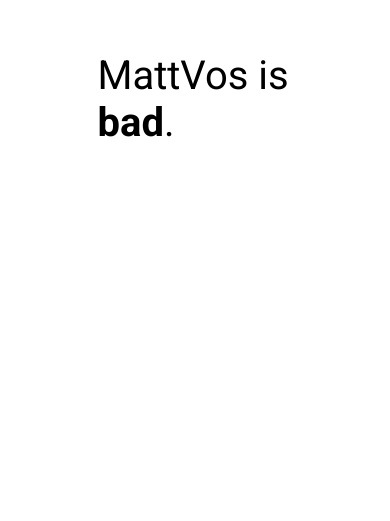
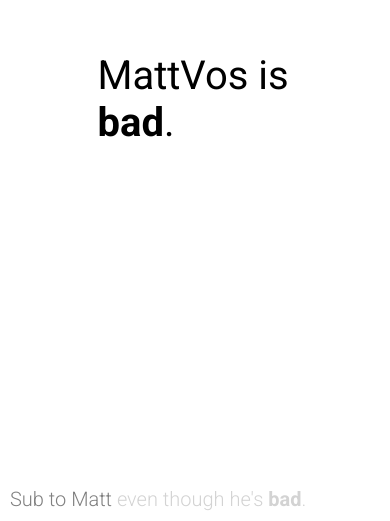
Before and after one commit to byemc/mattvos-is-bad, a plain HTML site: page index.html in a window 390 px wide. Shown: the part 323-844 px from the top of the page. Drawn offline with Linux system fonts and the light colour scheme.

Commit message:
update some things

```diff
--- a/index.html
+++ b/index.html
@@ -14,5 +14,11 @@
         <span id="centered">
             MattVos is <strong>bad</strong>.
         </span>
+
+        <span id="smallprint">
+            <a href="https://www.youtube.com/channel/UCAH6qMpFEtdPcf_AWkCxLFQ">
+                Sub to Matt
+            </a> even though he's <strong>bad</strong>.
+        </span>
     </body>
 </html>
--- a/style.css
+++ b/style.css
@@ -1,5 +1,5 @@
 /* Import Roboto from Google Fonts */
-@import url(https://fonts.googleapis.com/css?family=Roboto:400,500,700);
+@import url(https://fonts.googleapis.com/css?family=Roboto:300,400,500,700);
 
 #centered {
   position: absolute;
@@ -13,3 +13,54 @@ html {
     font-family: "Roboto", sans-serif;
     font-weight: 400;
 }
+
+#smallprint {
+    font-size: 0.2em;
+    font-family: "Roboto", sans-serif;
+    font-weight: 300;
+    color: lightgray;
+    /* put it in the bottom left corner with a tiny bit of padding */
+    position: absolute;
+    bottom: 0;
+    left: 0;
+    padding: 0.5em;
+}
+
+/* Make #smallprint larger on smaller screens */
+@media screen and (max-width: 600px) {
+    #smallprint {
+        font-size: 0.5em;
+        /* with an animation */
+        -webkit-animation: smallprint-animation 1s linear infinite;
+        -moz-animation: smallprint-animation 1s linear infinite;
+        -ms-animation: smallprint-animation 1s linear infinite;
+        -o-animation: smallprint-animation 1s linear infinite;
+        animation: smallprint-animation 1s linear infinite;
+    }
+}
+
+#smallprint:hover {
+    font-size: 0.3em;
+    /* with an animation */
+    -webkit-animation: smallprint-animation 1s linear infinite;
+    -moz-animation: smallprint-animation 1s linear infinite;
+    -ms-animation: smallprint-animation 1s linear infinite;
+    -o-animation: smallprint-animation 1s linear infinite;
+    animation: smallprint-animation 1s linear infinite;
+}
+
+
+
+/* Make the links blend in with the text */
+a {
+    color: gray;
+    text-decoration: none;
+}
+
+/* Make sure the links are visible on hover */
+a:hover {
+    color: black;
+    text-decoration: underline;
+    /* with a bit of animation */
+    transition: all 0.2s ease-in-out;
+}
```
Lines whose indentation alone changed are shown as unchanged.
